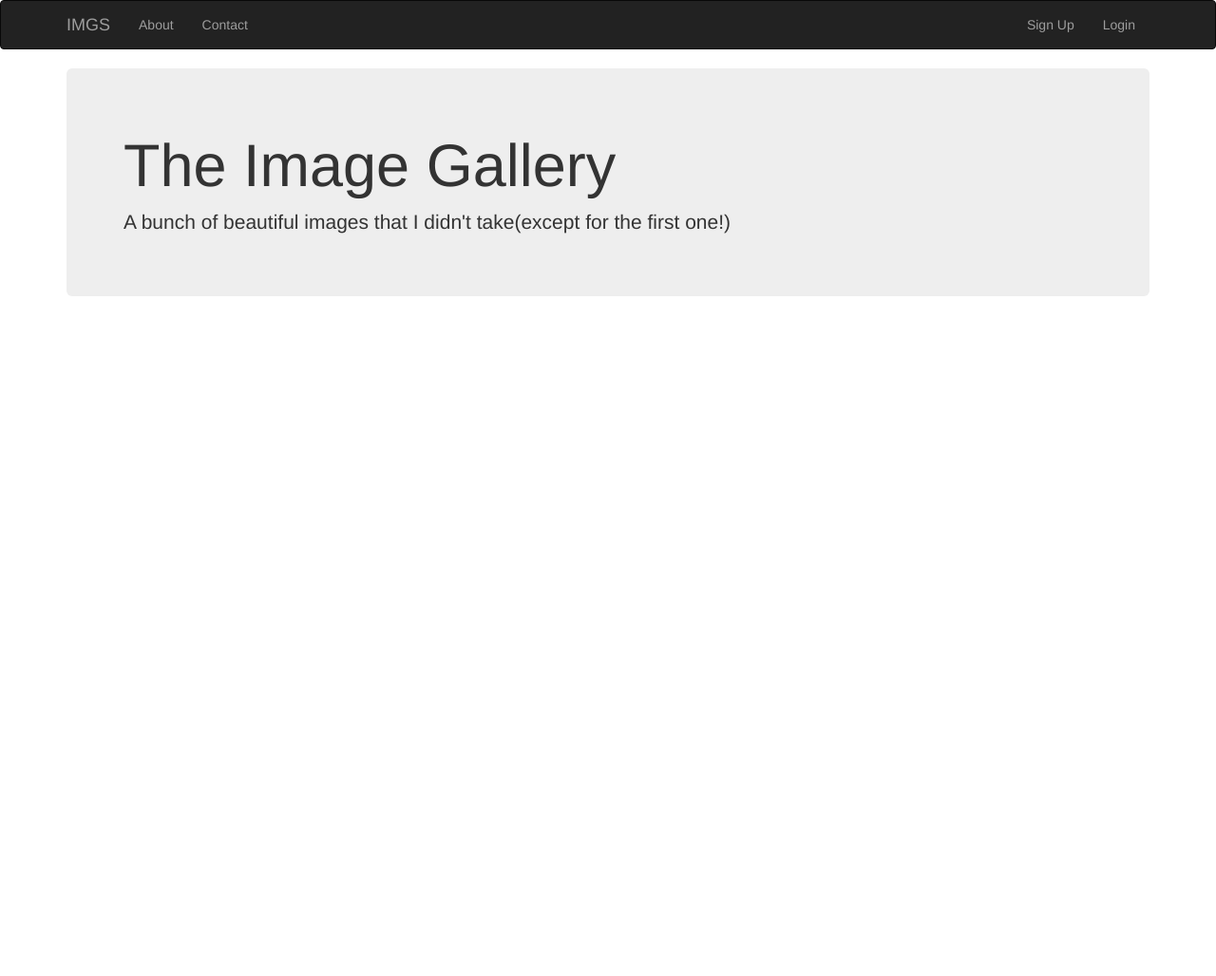
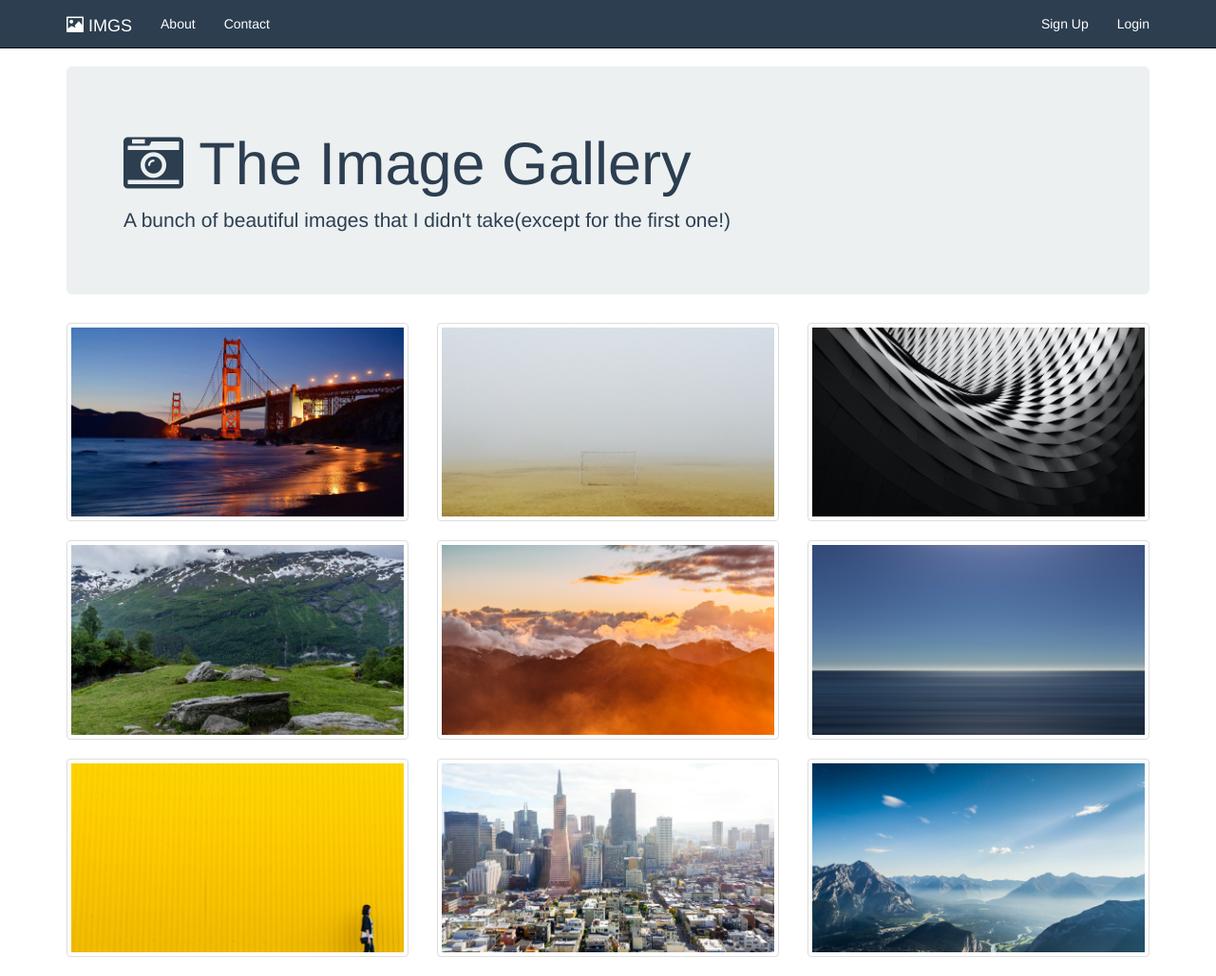
Before and after one commit to MuhammadMonisSheikh/Image-Gallery, a plain HTML site: page Projects of bootstrap/Image Gallery/Index.html in a window 1280 px wide. Shown: the whole page at 95% size. Before the commit the page ends 800 px from the top, so only its background shows below. Drawn offline with nearby package versions, Linux system fonts and the light colour scheme.

Commit message:
image gallery project is completed
I generate this project by using HTML CSS and BOOTSTRAP3. This project is fully responsive. This is a single page  project

```diff
--- a/Projects of bootstrap/Image Gallery/Index.html
+++ b/Projects of bootstrap/Image Gallery/Index.html
@@ -1,26 +1,37 @@
 <!DOCTYPE html>
 <html lang="en">
+
 <head>
     <title>Image Gallery</title>
     <meta charset="UTF-8">
     <meta name="viewport" content="width=device-width, initial-scale=1">
+
     <link href="css/bootstrap.css" rel="stylesheet">
+    <link rel="stylesheet" href="https://cdn.jsdelivr.net/npm/bootstrap@3.3.7/dist/css/bootstrap.min.css"
+        integrity="sha384-BVYiiSIFeK1dGmJRAkycuHAHRg32OmUcww7on3RYdg4Va+PmSTsz/K68vbdEjh4u" crossorigin="anonymous">
+    <link rel="stylesheet" type="text/css"
+        href="https://maxcdn.bootstrapcdn.com/font-awesome/4.4.0/css/font-awesome.min.css">
+    <link href="css/gallery.css" rel="stylesheet">
+    <link rel="icon" href="img/retro-camera-icon.png">
+</head>
 
-    </head>
 <body>
 
-<nav class="navbar navbar-inverse">
+    <nav class="navbar navbar-inverse navbar-fixed-top">
         <div class="container">
 
             <div class="navbar-header">
-            <button type="button" class="navbar-toggle collapsed" data-toggle="collapse" data-target="#bs-nav-demo" aria-expanded="false">
+                <button type="button" class="navbar-toggle collapsed" data-toggle="collapse" data-target="#bs-nav-demo"
+                    aria-expanded="false">
                     <span class="sr-only">Toggle navigation</span>
                     <span class="icon-bar"></span>
                     <span class="icon-bar"></span>
                     <span class="icon-bar"></span>
                 </button>
 
-            <a href="#" class="navbar-brand">IMGS</a>
+
+                <a href="#" class="navbar-brand"><span class="glyphicon glyphicon-picture" aria-hidden="true"></span>
+                    IMGS</a>
             </div>
             <div class="collapse navbar-collapse" id="bs-nav-demo">
                 <ul class="nav navbar-nav">
@@ -39,13 +50,79 @@
     <div class="container">
 
         <div class="jumbotron">
-                <h1>The Image Gallery</h1>
+            <h1><i class="fa fa-camera-retro"></i> The Image Gallery</h1>
             <p>A bunch of beautiful images that I didn't take(except for the first one!)</p>
         </div>
 
+        <div class="row">
+
+            <div class="col-lg-4 col-sm-6">
+                <div class="thumbnail">
+
+                    <img src="img/img1.jpg" alt="">
                 </div>
-        <script src="https://code.jquery.com/jquery-3.7.0.js" integrity="sha256-JlqSTELeR4TLqP0OG9dxM7yDPqX1ox/HfgiSLBj8+kM=" crossorigin="anonymous"></script>
-        <script src="https://cdn.jsdelivr.net/npm/bootstrap@3.3.7/dist/js/bootstrap.min.js" integrity="sha384-Tc5IQib027qvyjSMfHjOMaLkfuWVxZxUPnCJA7l2mCWNIpG9mGCD8wGNIcPD7Txa" crossorigin="anonymous"></script>
+            </div>
+            <div class="col-lg-4 col-sm-6">
+                <div class="thumbnail">
+
+                    <img src="img/img2.jpg" alt="">
+                </div>
+            </div>
+            <div class="col-lg-4 col-sm-6">
+                <div class="thumbnail">
+
+                    <img src="img/img3.jpg" alt="">
+                </div>
+            </div>
+            <div class="col-lg-4 col-sm-6">
+                <div class="thumbnail">
+
+                    <img src="img/img4.jpg" alt="">
+                </div>
+            </div>
+            <div class="col-lg-4 col-sm-6">
+                <div class="thumbnail">
+
+                    <img src="img/img5.jpg" alt="">
+                </div>
+            </div>
+            <div class="col-lg-4 col-sm-6">
+                <div class="thumbnail">
+
+                    <img src="img/img6.jpg" alt="">
+                </div>
+            </div>
+
+            <div class="col-lg-4 col-sm-6">
+                <div class="thumbnail">
+
+                    <img src="img/img7.jpg" alt="">
+                </div>
+            </div>
+            <div class="col-lg-4 col-sm-6">
+                <div class="thumbnail">
+
+                    <img src="img/img8.jpg" alt="">
+                </div>
+            </div>
+            <div class="col-lg-4 col-sm-6">
+                <div class="thumbnail">
+
+                    <img src="img/img9.jpg" alt="">
+                </div>
+            </div>
+
+
+
+        </div>
+
+    </div>
+    <script src="https://code.jquery.com/jquery-3.7.0.js"
+        integrity="sha256-JlqSTELeR4TLqP0OG9dxM7yDPqX1ox/HfgiSLBj8+kM=" crossorigin="anonymous"></script>
+    <script src="https://cdn.jsdelivr.net/npm/bootstrap@3.3.7/dist/js/bootstrap.min.js"
+        integrity="sha384-Tc5IQib027qvyjSMfHjOMaLkfuWVxZxUPnCJA7l2mCWNIpG9mGCD8wGNIcPD7Txa"
+        crossorigin="anonymous"></script>
 
 </body>
+
 </html>
--- /dev/null
+++ b/Projects of bootstrap/Image Gallery/css/gallery.css
@@ -0,0 +1,23 @@
+body{
+    padding-top: 70px;
+}
+
+.jumbotron{
+    color: #2c3e50;
+background-color:  #ecf0f1;
+}
+
+.navbar-inverse{
+    background-color: #2c3e50;
+}
+
+.navbar-inverse .navbar-nav>li>a {
+    color: #fff;
+
+}
+
+
+.navbar-inverse .navbar-brand {
+    color: #fff;
+
+}
```
Also changed, not shown: Projects of bootstrap/Image Gallery/img/img1.jpg (added), Projects of bootstrap/Image Gallery/img/img2.jpg (added), Projects of bootstrap/Image Gallery/img/img3.jpg (added), Projects of bootstrap/Image Gallery/img/img4.jpg (added), Projects of bootstrap/Image Gallery/img/img5.jpg (added), Projects of bootstrap/Image Gallery/img/img6.jpg (added), Projects of bootstrap/Image Gallery/img/img7.jpg (added), Projects of bootstrap/Image Gallery/img/img8.jpg (added), Projects of bootstrap/Image Gallery/img/img9.jpg (added), Projects of bootstrap/Image Gallery/img/retro-camera-icon.png (added). Lines whose indentation alone changed are shown as unchanged.
